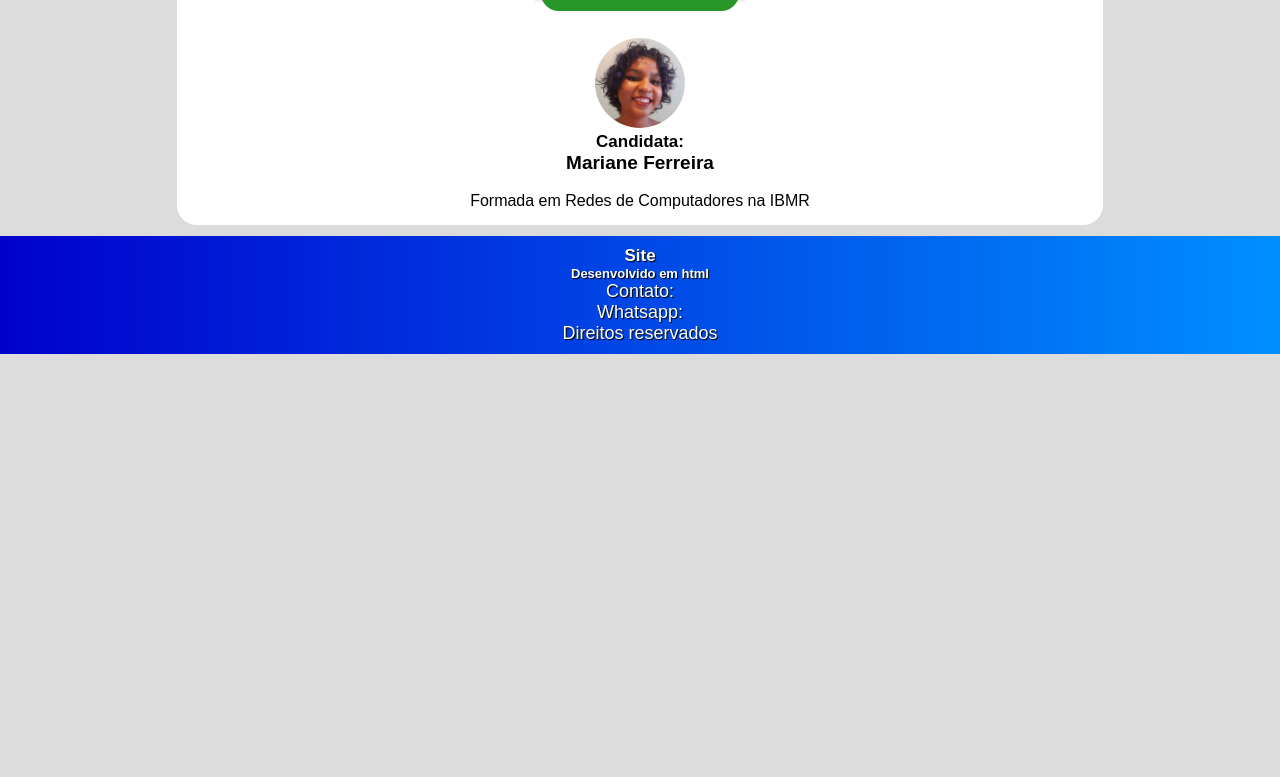
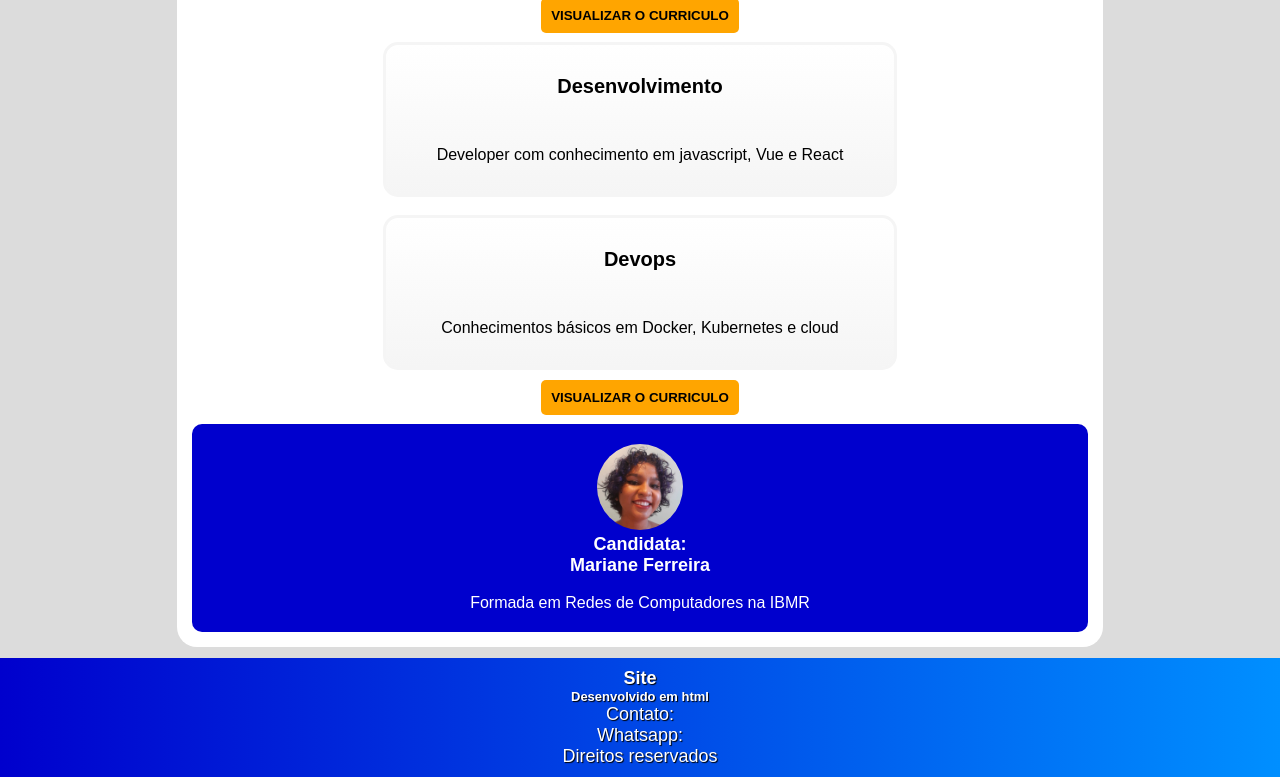
Before and after one commit to eum4r1/landing-page-curriculum, a plain HTML site: page index.html in a window 1280 px wide. Shown: the part 591-1368 px from the top of the page. Before the commit the page ends 945 px from the top, so only its background shows below. Drawn offline with Linux system fonts and the light colour scheme.

Commit message:
final project

```diff
--- a/css/style.css
+++ b/css/style.css
@@ -48,11 +48,12 @@ h1 {
   text-align: center;
 }
 h2 {
-  font-size: 1.9rem;
+  font-size: 2rem;
   text-align: center;
+  padding-bottom: 3rem;
 }
 h3 {
-  font-size: 1.7rem;
+  font-size: 1.8rem;
   text-align: center;
 }
 h4 {
@@ -117,18 +118,40 @@ input {
 }
 button{
   background-color: none;
+  padding: 0px;
 }
 a {
   text-decoration: none;
-  color: #ffffff;
+  color: #000000;
   font-weight: bold;
-  background-color: rgb(40,150,40);
+  background-color: rgb(255,165,0);
+  padding-left: 60px;
+  padding-right: 60px;
+  padding-top: 15px;
+  padding-bottom: 15px;
+  border-radius: 5px;
+  text-align: center;
   padding: 10px;
-  border-radius: 20px;
-  text-align: center;
 
 }
 a:hover {
-  color: #000000;
+  background-color: rgb(255,140,0);
   border: solid;
 }
+.habilidades{
+  width: 50%;
+  text-align: center;
+  border-radius: 15px 15px;
+  border: solid rgba(245,245,245,1);
+  margin: 0 auto;
+  padding-top: 30px;
+  padding: 3rem;
+  background: linear-gradient(to bottom, #ffffff,#f5f5f5);
+}
+.candidata{
+  text-align: center;
+  color: #fffffF;
+  background-color: #0000cd;
+  padding: 2rem;
+  border-radius: 10px 10px 10px 10px;
+}
--- a/index.html
+++ b/index.html
@@ -14,10 +14,12 @@
 
     <br />
     <section class="conteudo-topo">
+      <div class="candidata">
       <h1>Visualize agora mesmo o meu Linkedin</h1>
       <br>
       <h1>Curriculo de Developer e Devops</h1>
       <br>
+    </div>
       <figure>
         <img
           class="imagem-site"
@@ -25,16 +27,37 @@
           alt="primeira imagem do site"
         />
       </figure>
+      <br>
+      <button><a href="img/Linkedin Mariane.pdf" target="_blank">VISUALIZAR O CURRICULO</a></button>
       <br><br>
+
+      <div class="habilidades">
+        <h2>Desenvolvimento</h2>
+        <br>
+        <p>Developer com conhecimento em javascript, Vue e React</p>
+
+      </div>
+      <br>
+
+      <div class="habilidades">
+        <h2>Devops</h2>
+        <br>
+        <p>Conhecimentos básicos em Docker, Kubernetes e cloud</p>
+
+      </div>
+      <br>
       <button><a href="img/Linkedin Mariane.pdf" target="_blank">VISUALIZAR O CURRICULO</a></button>
-      <br><br><br>
+      <br><br>
+
+      <div class="candidata">
       <figure>
         <img class="imagem-site" id="eu" src="img/perfil.jpeg" alt="Mariane Ferreira">
       </figure>
       <h3>Candidata: </h3>
-      <h2>Mariane Ferreira</h2>
+      <h3>Mariane Ferreira</h3>
       <br>
       <p>Formada em Redes de Computadores na IBMR</p>
+    </div>
     </section>
     <br />
     <footer>
```
